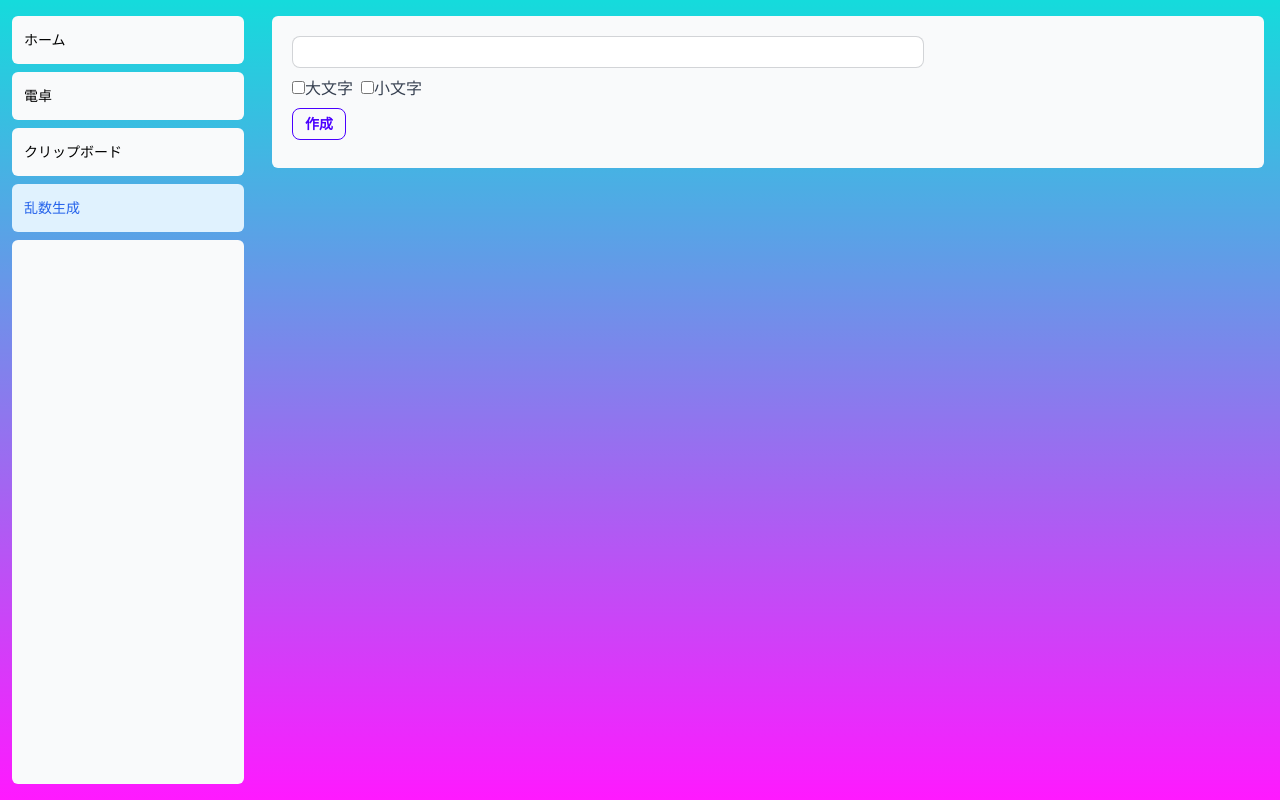
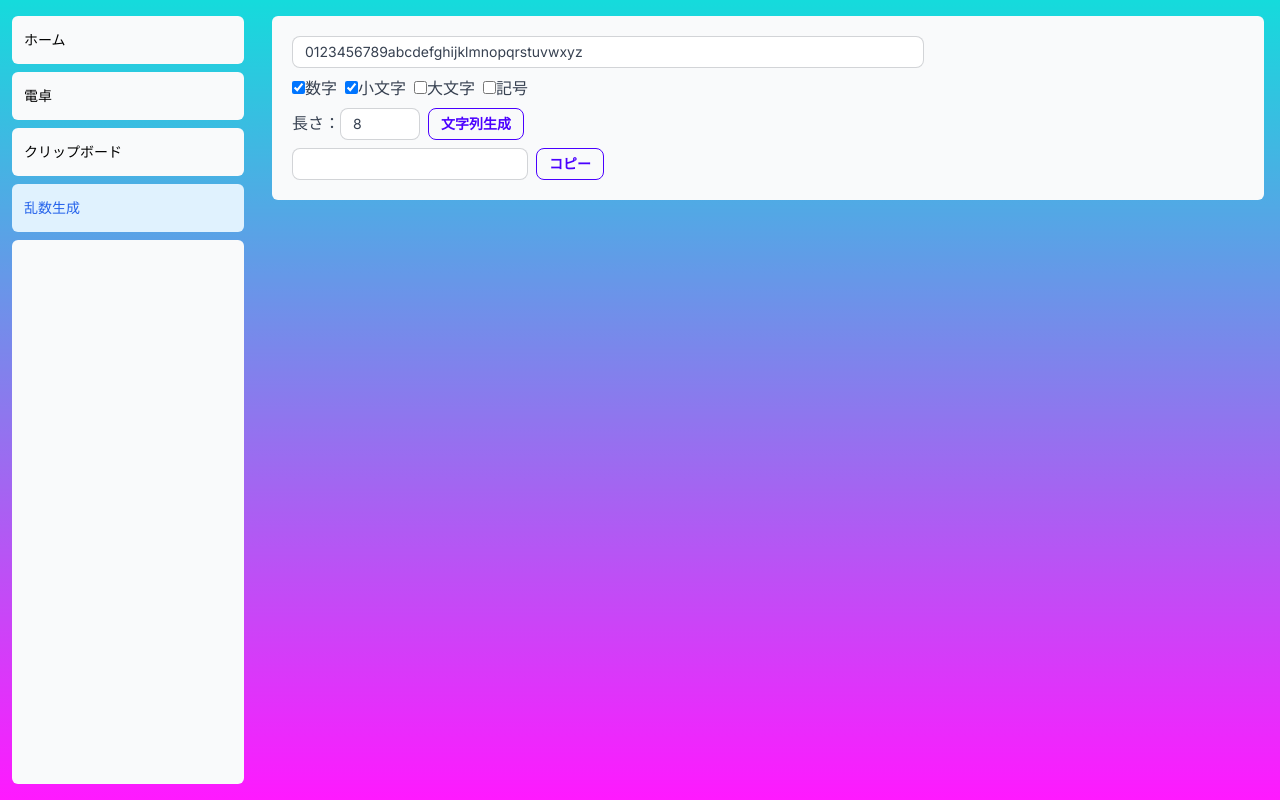
Before and after one commit to 50516004/toolbox, a Next.js app: page /toolbox/random in a window 1280 px wide. Built offline with nearby package versions, Linux system fonts and the light colour scheme.

Commit message:
乱数生成ツール更新

```diff
--- a/src/ui/toolbox/random/Random.tsx
+++ b/src/ui/toolbox/random/Random.tsx
@@ -1,16 +1,45 @@
 'use client'
 import { useState } from "react";
+import { useImmer } from "use-immer";
 
-const numbers = "0123456789";
-const uppers = "ABCDEFGHIJKLMNOPQRSTUVWXYZ";
-const lowers = "abcdefghijklmnopqrstuvwxyz";
-const symbols = "!@#$%^&*()_+{}:\"<>?|[];\',./`~";
+const charsets = [
+  {
+    name: "数字",
+    value: "0123456789",
+    checked: true,
+  },
+  {
+    name: "小文字",
+    value: "abcdefghijklmnopqrstuvwxyz",
+    checked: true,
+  },
+  {
+    name: "大文字",
+    value: "ABCDEFGHIJKLMNOPQRSTUVWXYZ",
+    checked: false,
+  },
+  {
+    name: "記号",
+    value: "!@#$%^&*()_+{}:\"<>?|[];\',./`~",
+    checked: false,
+  }
+];
 
 export default function Random() {
-  const [pool, setPool] = useState("");
+  // 文字プール
+  const [pool, setPool] = useState(
+    charsets.filter(cs => cs.checked).map(cs => cs.value).join("")
+  );
+  // 文字列長さ
   const [length, setLength] = useState(8);
+  // 文字セット切り替え
+  const [charToggles, updateCharToggles] = useImmer(
+    charsets.map(cs => cs.checked)
+  );
+  // 生成文字列
   const [text, setText] = useState("");
 
+  // 文字列を作成する
   function makeRandom() {
     const text = Array.from({ length }, (_) => {
       const index = Math.floor(Math.random() * pool.length);
@@ -20,39 +49,78 @@ export default function Random() {
     return text;
   }
 
+  // 文字セット切り替え
+  function toggle(index: number) {
+    const checked = charToggles[index];
+    const charset = charsets[index];
+
+    if (checked) {
+      setPool(pool.replaceAll(charset.value, ""));
+    } else {
+      setPool(pool + charset.value);
+    }
+    updateCharToggles(draft => {
+      draft[index] = !checked;
+    });
+  }
+
   return (
     <div className="p-5 flex flex-col gap-2 w-full max-w-2xl">
       <div className="flex">
         <input
           type="text"
           value={pool}
-          onChange={(e) => setPool(e.target.value)}
+          onChange={() => { }}
           className="flex-grow input input-bordered input-sm focus:outline-offset-0 focus:outline-sky-300"
         />
       </div>
+      <div className="flex gap-2 items-center">
+        {
+          charsets.map((cs, i) => (
+            <div key={i}>
+              <input
+                type="checkbox"
+                onChange={() => toggle(i)}
+                checked={charToggles[i]} />
+              <label>{cs.name}</label>
+            </div>
+          ))
+        }
+      </div>
       <div className="flex gap-2">
         <div>
-          <input type="checkbox" />
-          <label>大文字</label>
+          <label>長さ：</label>
+          <input
+            type="number"
+            value={length}
+            onChange={e => setLength(parseInt(e.target.value))}
+            className="input input-bordered input-sm w-20 focus:outline-offset-0 focus:outline-sky-300"
+          />
         </div>
-        <div>
-          <input type="checkbox" />
-          <label>小文字</label>
-        </div>
-      </div>
-      <div>
         <button
           onClick={() => {
-            if(pool.length) {
+            if (pool.length) {
               setText(makeRandom());
             } else {
-              alert("文字がありません");
+              alert("使用する文字を選択してください");
             }
           }}
           className="btn btn-primary btn-outline btn-sm"
-        >作成</button>
+        >文字列生成</button>
       </div>
-      <div>{text}</div>
+      <div className="flex gap-2">
+        <div>
+          <input
+            type="text"
+            value={text}
+            onChange={() => { }}
+            className="input input-bordered input-sm focus:outline-offset-0 focus:outline-sky-300"
+          />
+        </div>
+        <button className="btn btn-primary btn-outline btn-sm">
+          コピー
+        </button>
+      </div>
     </div>
   );
 }
```
